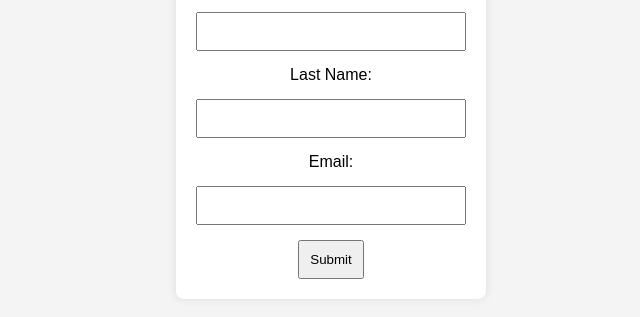
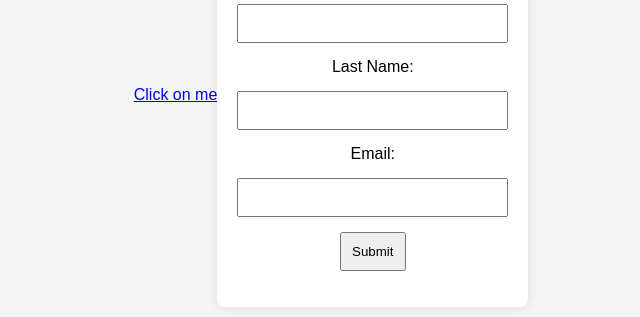
Before and after one commit to BestSoloution/Rewidnder, a plain HTML site: page Index.html in a window 1280 px wide. Shown: the part 305-622 px from the top of the page, without its empty margins (309-949 px from the left). Drawn offline with Linux system fonts and the light colour scheme.

Commit message:
Update Index.html

```diff
--- a/Index.html
+++ b/Index.html
@@ -1,5 +1,4 @@
-<!DOCTYPE html>
-<html lang="en">
+<html>
 <head>
     <meta charset="UTF-8">
     <meta name="viewport" content="width=device-width, initial-scale=1.0">
@@ -44,7 +43,7 @@
     </style>
 </head>
 <body>
-    <div id="form-container">
+ <a href="Mars.html">Click on me </a><div id="form-container">
         <h2>User Form</h2>
         <form id="userForm">
             <label for="firstName">First Name:</label>
```
